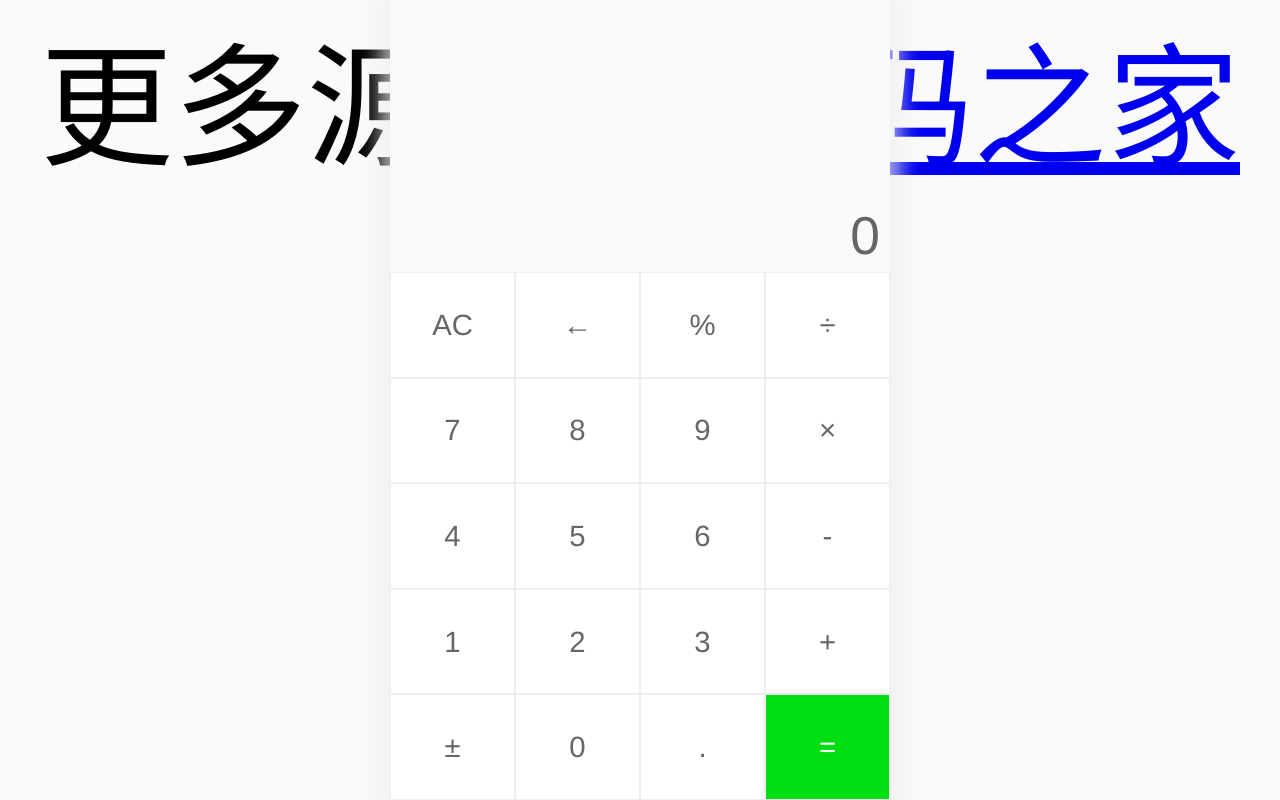
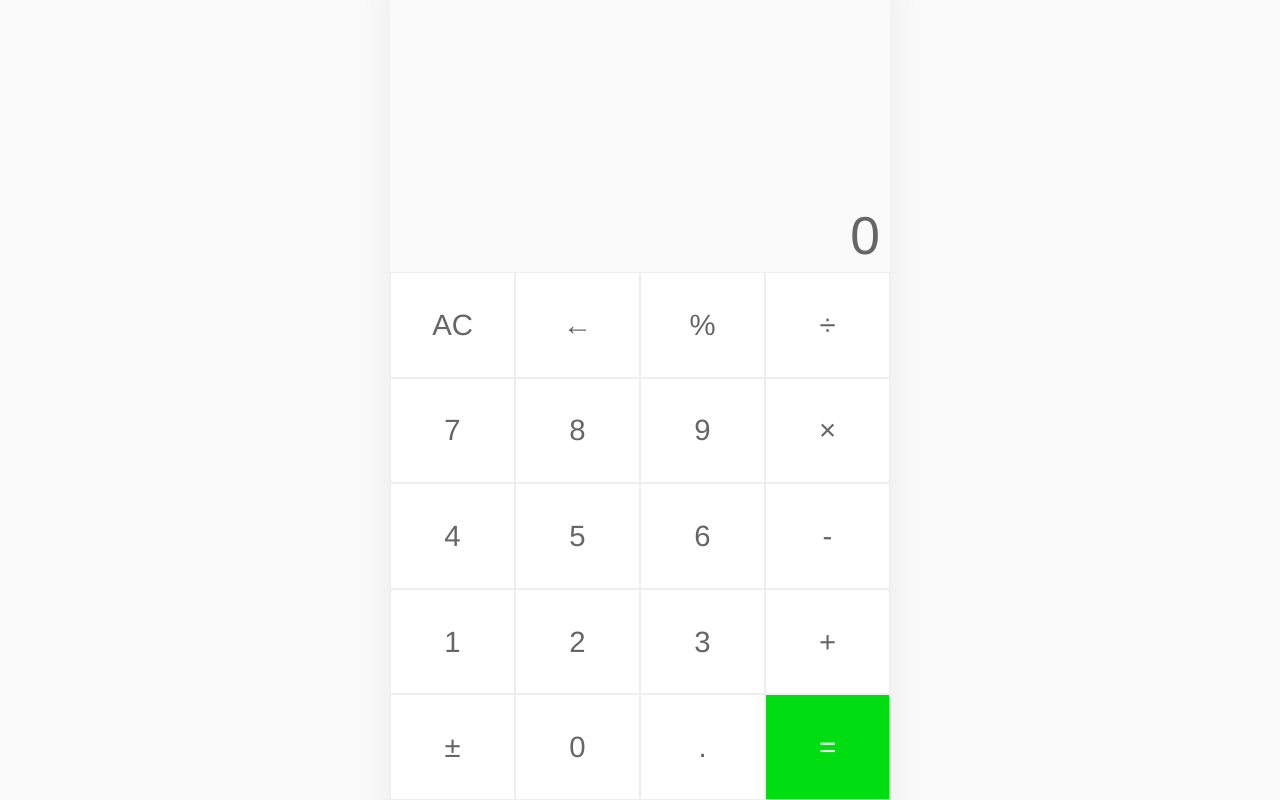
Before and after one commit to 2140079812/jsq, a plain HTML site: page index.html in a window 1280 px wide. Drawn offline with Linux system fonts and the light colour scheme.

Commit message:
Update index.html

```diff
--- a/index.html
+++ b/index.html
@@ -4,7 +4,7 @@
 <meta charset="UTF-8">
 <meta name="viewport" content="width=device-width, initial-scale=1.0, maximum-scale=1.0, user-scalable=no">
 <meta http-equiv="X-UA-Compatible" content="ie=edge">
-<title>苹果iPhone手机计算器代码 - 源码之家</title>
+<title>手机计算器代码 - 寒汐</title>
 
 <link rel="stylesheet" type="text/css" href="css/style.css">
 
@@ -67,7 +67,7 @@ Calculator({
 });
 </script>
 <div style="text-align:center;">
-<p>更多源码：<a href="http://www.mycodes.net/" target="_blank">源码之家</a></p>
+
 </div>
 </body>
 </html>
```
